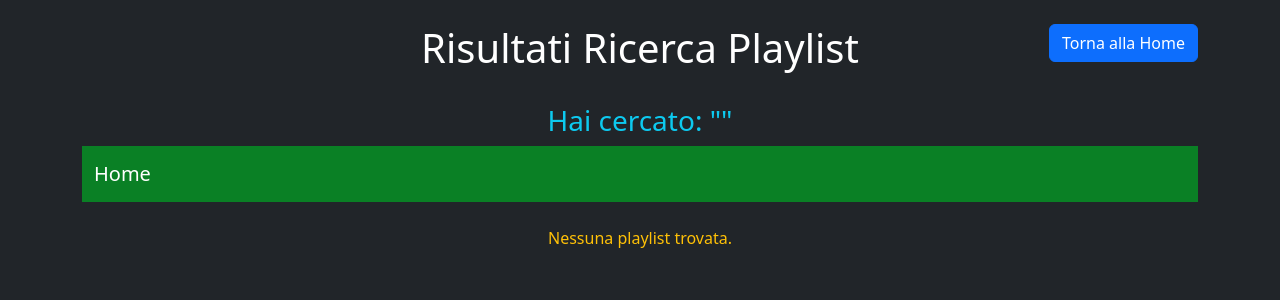
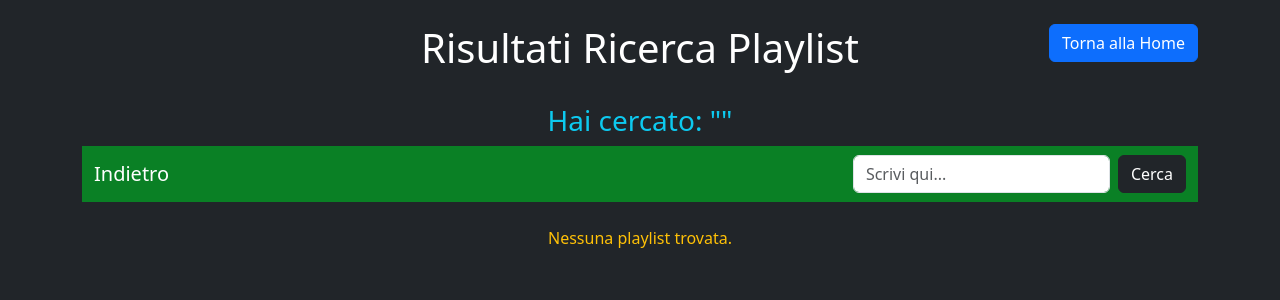
Before and after one commit to RaffoMagno/Progettone_Spotify_API, a Flask app: page /search in a window 1280 px wide. Shown: the top 300 px of the page. Run offline with Flask 3, Linux system fonts and the light colour scheme.

Commit message:
aggiunta barra di ricerca in search.html

```diff
--- a/app.py
+++ b/app.py
@@ -12,16 +12,13 @@ app.secret_key = 'chiave_per_session'  # Imposta la chiave segreta per la sessio
 
 # Configura il LoginManager
 login_manager = LoginManager()
-login_manager.init_app(app)  # Associa il LoginManager all'app Flask
-
-# Imposta il percorso di login
-login_manager.login_view = 'local_login.login_page'  # Modifica con il nome corretto del percorso di login
+login_manager.init_app(app)
+login_manager.login_view = 'local_login.login_page'
 
 # Funzione per caricare un utente
 @login_manager.user_loader
 def load_user(user_id):
-    # Usa la funzione User.get() che abbiamo definito in precedenza
-    return User.get(user_id)  # user_id è il nickname dell'utente
+    return User.get(user_id)
 
 # Registriamo i Blueprint
 app.register_blueprint(local_login_bp)
--- a/templates/search.html
+++ b/templates/search.html
@@ -17,9 +17,16 @@
 
         <h3 class="text-center text-info">Hai cercato: "{{ query }}"</h3>
 
+        <!-- Navbar con form di ricerca -->
         <nav class="navbar navbar-expand-sm navbar-dark bg-custom mb-4">
             <div class="container-fluid">
-                <a class="navbar-brand" href="/home">Home</a>
+                <a class="navbar-brand" href="javascript:history.back()">Indietro</a>
+                <div class="collapse navbar-collapse justify-content-end" id="mynavbar">
+                    <form class="d-flex" action="{{ url_for('search.search') }}" method="get">
+                        <input class="form-control me-2" name="query" type="text" placeholder="Scrivi qui...">
+                        <button class="btn btn-dark" type="submit">Cerca</button>
+                    </form>
+                </div>
             </div>
         </nav>
 
@@ -51,6 +58,8 @@
                                     <span class="text-warning">Non disponibile</span>
                                 {% endif %}
                                 <a href="{{ url_for('analizza.analizza_playlist_view', playlist_id=playlist['id']) }}" class="btn btn-warning btn-sm">Analizza Brani</a>
+                                <!-- Bottone per selezionare la playlist per il confronto -->
+                                <a href="" class="btn btn-info btn-sm">Confronta</a>
                             </td>
                         </tr>
                         {% endif %}
```
Also changed, not shown: 1 other file.
